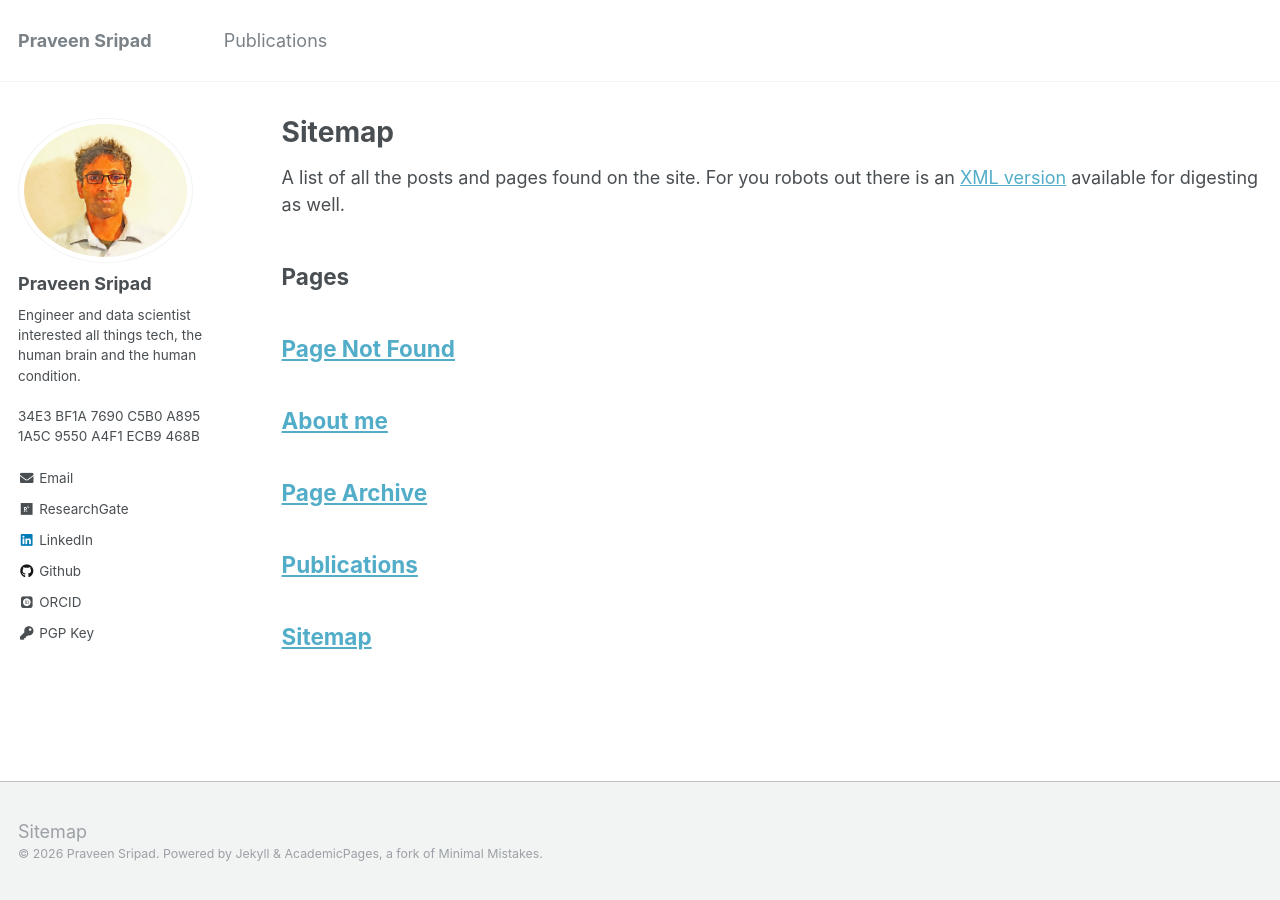
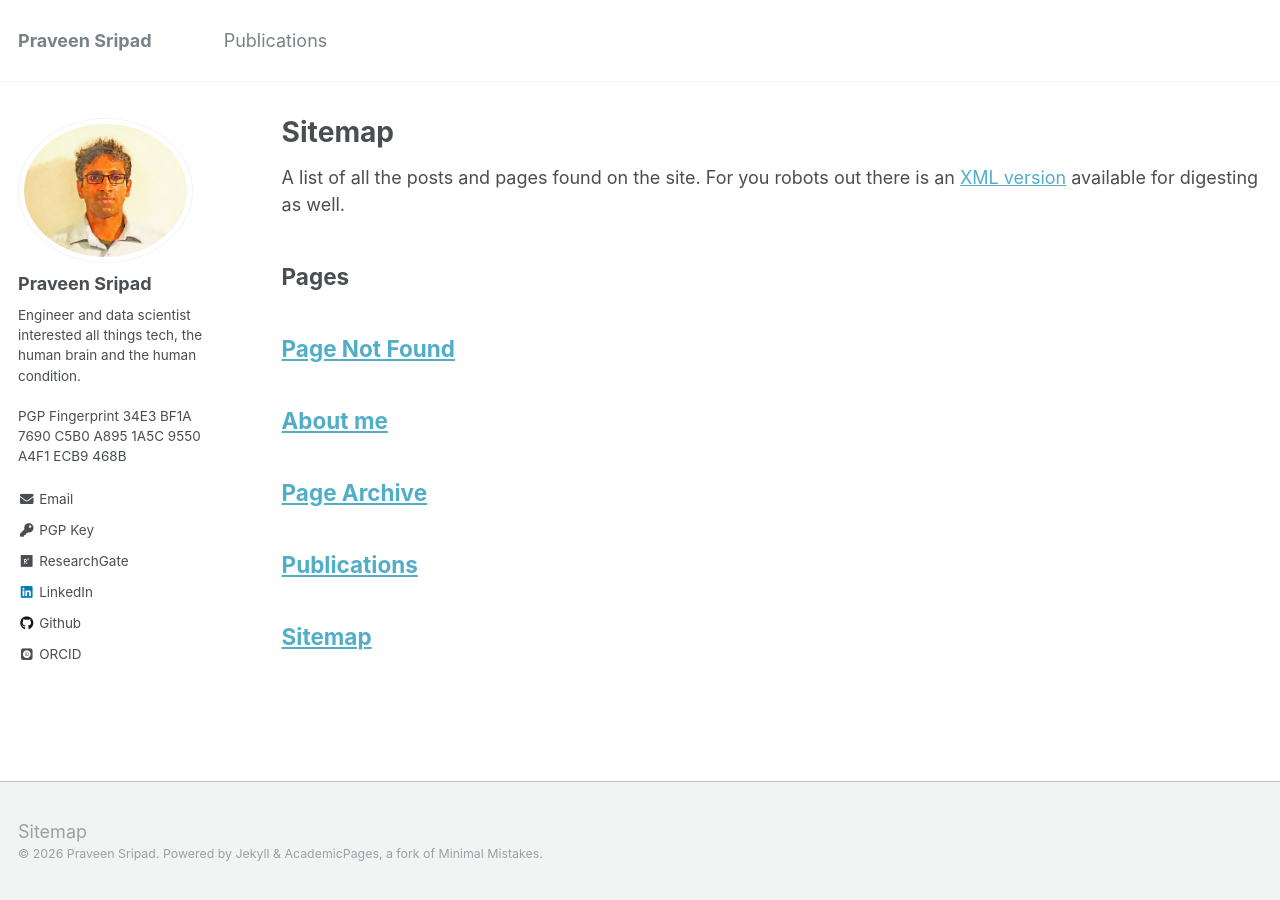
Before and after one commit to pravsripad/pravsripad.github.io, a Jekyll site: the page built from _pages/sitemap.md, in a window 1280 px wide. Built offline with Jekyll 4.4.1, drawn with Linux system fonts in a browser that asks for light colours; some web fonts are replaced; some of the changed lines change nothing that is shown.

Commit message:
Update author section

```diff
--- a/_config.yml
+++ b/_config.yml
@@ -20,32 +20,6 @@ words_per_minute         : 160
 future                   : false
 read_more                : "disabled" # if enabled, adds "Read more" links to excerpts
 talkmap_link             : false #change to true to add link to talkmap on talks page
-# comments:
-#   provider               : # false (default), "disqus", "discourse", "facebook", "google-plus", "staticman", "custom"
-#   disqus:
-#     shortname            :
-#   discourse:
-#     server               : # https://meta.discourse.org/t/embedding-discourse-comments-via-javascript/31963 , e.g.: meta.discourse.org
-#   facebook:
-#     appid                :
-#     num_posts            : # 5 (default)
-#     colorscheme          : # "light" (default), "dark"
-# staticman:
-#   allowedFields          : ['name', 'email', 'url', 'message']
-#   branch                 : "gh-pages" # "master", "gh-pages"
-#   commitMessage          : "New comment."
-#   filename               : comment-{@timestamp}
-#   format                 : "yml"
-#   moderation             : true
-#   path                   : "_data/comments/{options.slug}"
-#   requiredFields         : ['name', 'email', 'message']
-#   transforms:
-#     email                : "md5"
-#   generatedFields:
-#     date:
-#       type               : "date"
-#       options:
-#         format           : "iso8601" # "iso8601" (default), "timestamp-seconds", "timestamp-milliseconds"
 atom_feed:
   path                   : # blank (default) uses feed.xml
 
@@ -65,7 +39,7 @@ author:
   pubmed           :
   googlescholar    :
   email            : "pravsripad@gmail.com"
-  researchgate     : "https://www.researchgate.net/profile/Praveen_Sripad/" # example: "https://www.researchgate.net/profile/yourprofile"
+  researchgate     : "https://www.researchgate.net/profile/Praveen_Sripad/"
   uri              :
   github           : "pravsripad"
   linkedin         : "praveensripad"
@@ -73,7 +47,7 @@ author:
   stackoverflow    : # http://stackoverflow.com/users/123456/username
   wikipedia        :
   pgp              : "https://pravsripad.in/.well-known/pgp.asc"
-  fingerprint      : "34E3 BF1A 7690 C5B0 A895 1A5C 9550 A4F1 ECB9 468B"
+  fingerprint      : "PGP Fingerprint\n 34E3 BF1A 7690 C5B0 A895 1A5C 9550 A4F1 ECB9 468B"
 
 # Reading Files
 include:
@@ -160,12 +134,12 @@ defaults:
   #     share: false
   #     related: false
   # _pages
-  - scope:
-      path: ""
-      type: pages
-    values:
-      layout: single
-      author_profile: true
+  # - scope:
+  #     path: ""
+  #     type: pages
+  #   values:
+  #     layout: single
+  #     author_profile: true
   # _teaching
   # - scope:
   #     path: ""
--- a/_includes/author-profile.html
+++ b/_includes/author-profile.html
@@ -34,6 +34,9 @@
       {% endif %}
       {% if author.email %}
         <li><a href="mailto:{{ author.email }}"><i class="fas fa-fw fa-envelope" aria-hidden="true"></i> {{ site.data.ui-text[site.locale].email_label | default: "Email" }}</a></li>
+      {% endif %}
+      {% if author.pgp %}
+      <li><a href="{{ author.pgp }}"><i class="fas fa-fw fa-key" aria-hidden="true"></i> PGP Key</a></li>
       {% endif %}
       {% if author.keybase %}
         <li><a href="https://keybase.io/{{ author.keybase }}"><i class="fas fa-fw fa-key" aria-hidden="true"></i> Keybase</a></li>
@@ -119,9 +122,6 @@
       {% if author.wikipedia %}
       <li><a href="https://en.wikipedia.org/wiki/User:{{ author.wikipedia }}"><i class="fab fa-fw fa-wikipedia-w" aria-hidden="true"></i> Wikipedia</a></li>
       {% endif %}
-      {% if author.pgp %}
-      <li><a href="{{ author.pgp }}"><i class="fas fa-fw fa-key" aria-hidden="true"></i> PGP Key</a></li>
-      {% endif %}
     </ul>
   </div>
 </div>
```
